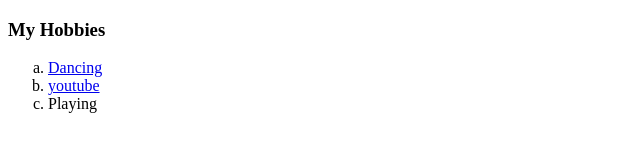
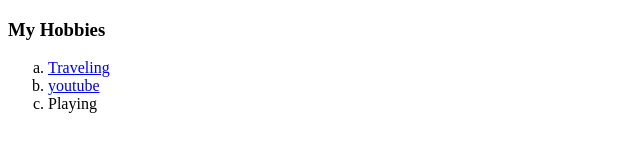
Before and after one commit to rohitsalampuriya/cv, a plain HTML site: page hobbies.html in a window 1280 px wide. Shown: the full height of the page, 0-640 px from the left. Drawn offline with Linux system fonts and the light colour scheme.

Commit message:
Update hobbies.html

```diff
--- a/hobbies.html
+++ b/hobbies.html
@@ -9,7 +9,7 @@
       My Hobbies
      </h3>
      <ol type="a">
-       <li><a href="https://developer.mozilla.org/en-US/docs/Web/HTML/Element/em">Dancing</a></li>
+       <li><a href="https://www.thrillophilia.com/destinations/maharashtra/places-to-visit">Traveling</a></li>
        <li><a href="https://www.youtube.com/">youtube</a></li>
        <li>Playing</li>
      </ol>
```
